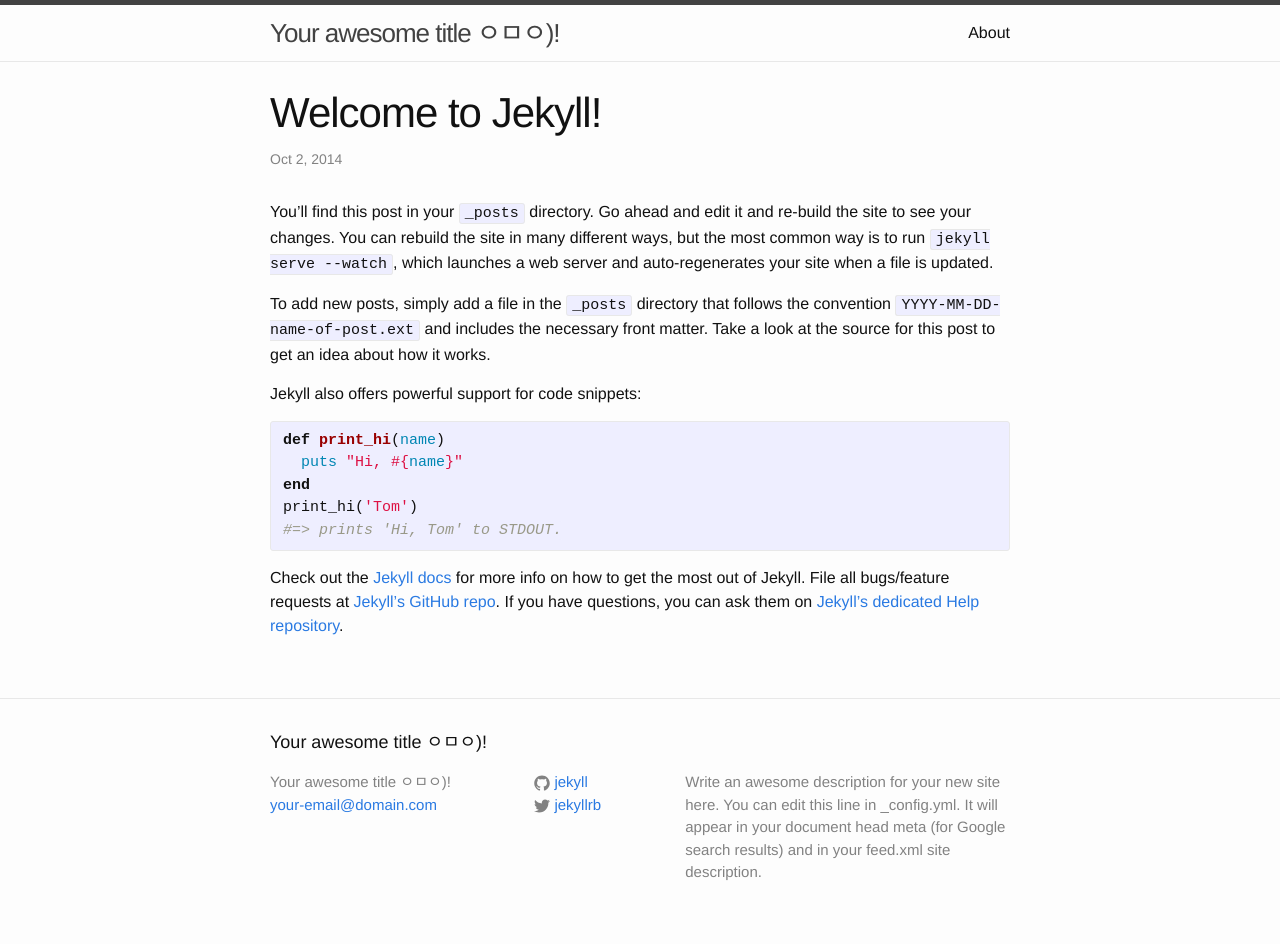
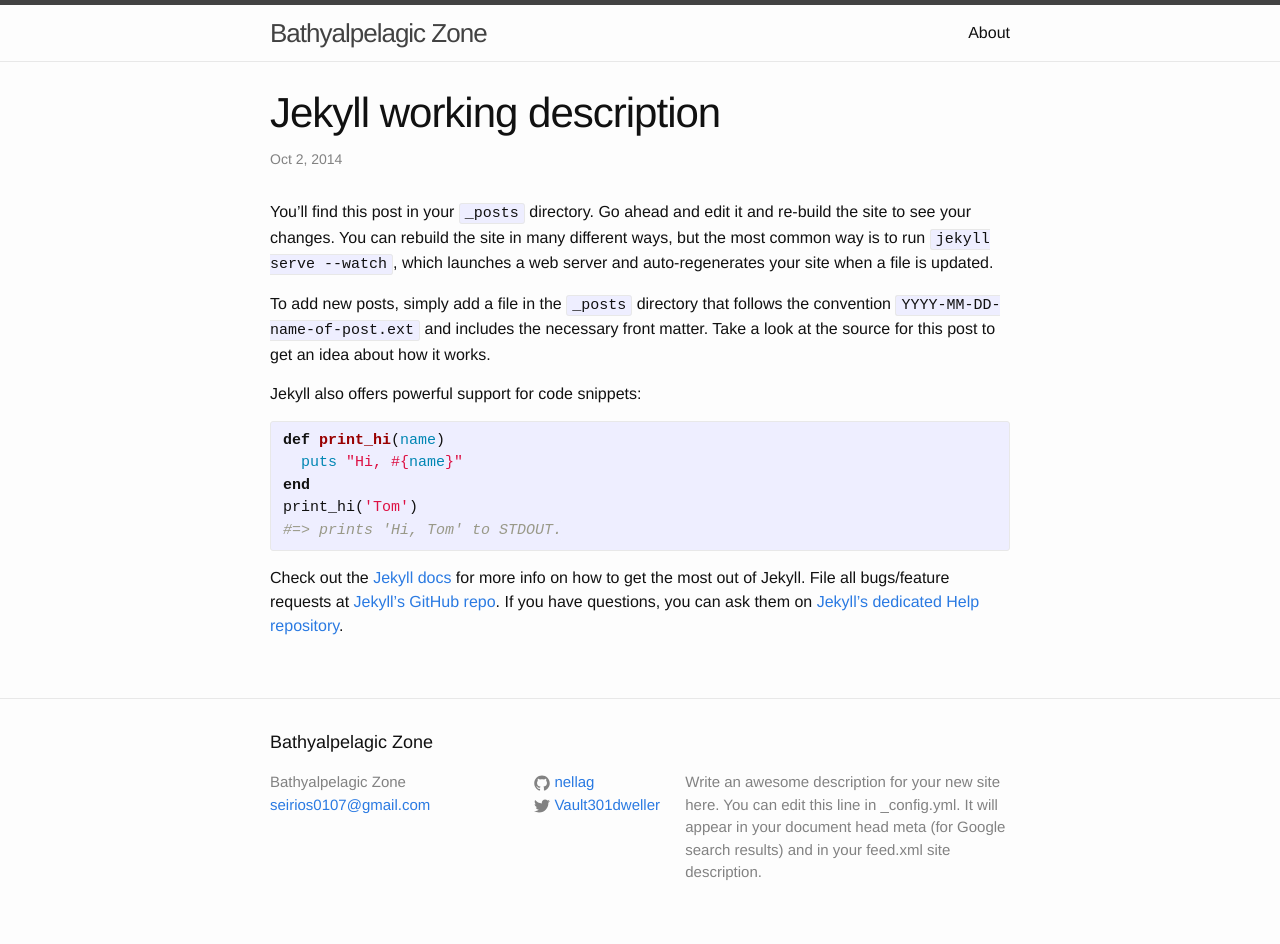
Before and after one commit to nellaG/nellaG.github.io, a Jekyll site: the page built from _posts/2014-10-02-welcome-to-jekyll.markdown, in a window 1280 px wide. Built offline with Jekyll 4.4.1, drawn with Linux system fonts in a browser that asks for light colours.

Commit message:
update profile info

```diff
--- a/_config.yml
+++ b/_config.yml
@@ -1,14 +1,14 @@
 # Site settings
-title: Your awesome title ㅇㅁㅇ)!
-email: your-email@domain.com
+title: Bathyalpelagic Zone
+email: seirios0107@gmail.com
 description: > # this means to ignore newlines until "baseurl:"
   Write an awesome description for your new site here. You can edit this
   line in _config.yml. It will appear in your document head meta (for
   Google search results) and in your feed.xml site description.
 baseurl: "" # the subpath of your site, e.g. /blog/
 url: "http://yourdomain.com" # the base hostname & protocol for your site
-twitter_username: jekyllrb
-github_username:  jekyll
+twitter_username: Vault301dweller
+github_username:  nellag
 
 # Build settings
 markdown: kramdown
--- a/_posts/2014-10-02-welcome-to-jekyll.markdown
+++ b/_posts/2014-10-02-welcome-to-jekyll.markdown
@@ -1,6 +1,6 @@
 ---
 layout: post
-title:  "Welcome to Jekyll!"
+title:  "Jekyll working description"
 date:   2014-10-02 16:23:55
 categories: jekyll update
 ---
```
